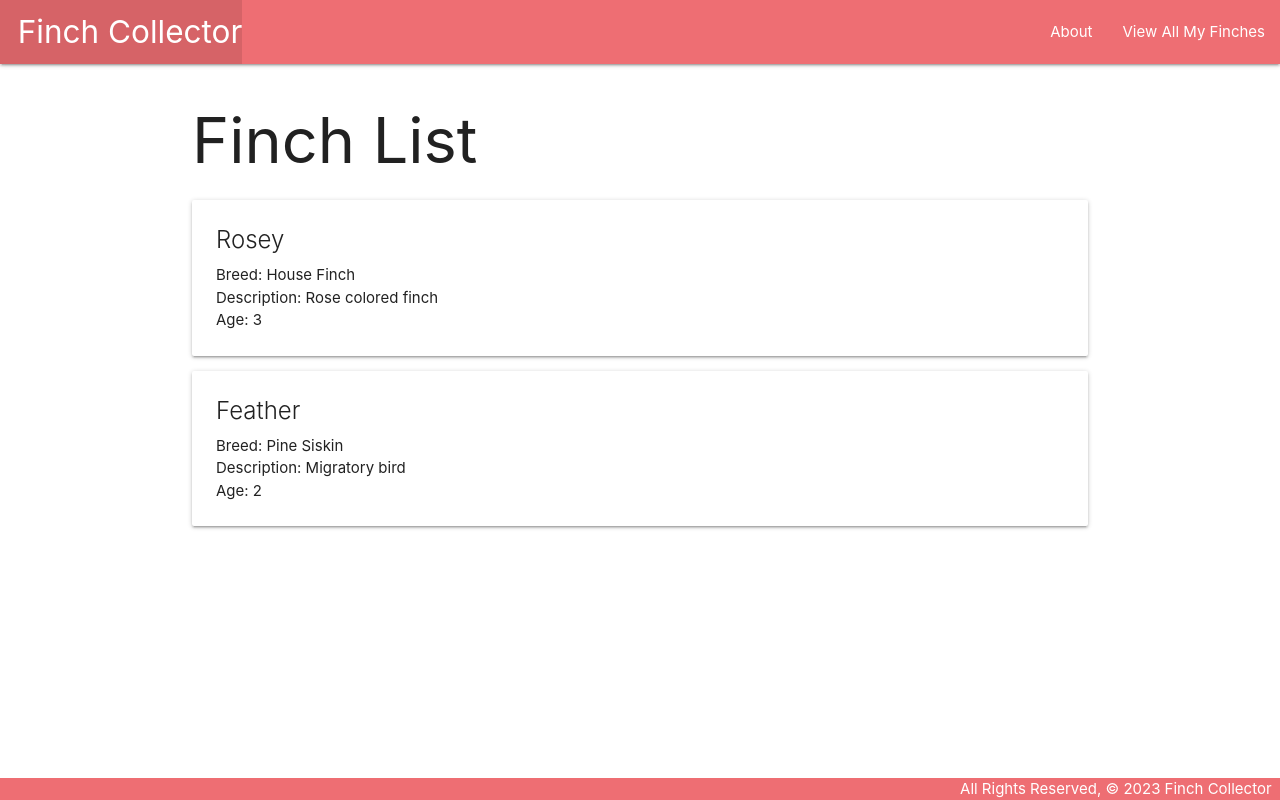
After one commit to rushang-patel/finch_collector, a Django app: page /finches/ in a window 1280 px wide. The commit adds this page. Run offline with Django 4.2, Linux system fonts and the light colour scheme.

Commit message:
Lab part 1 update

```diff
--- /dev/null
+++ b/main_app/static/css/style.css
@@ -0,0 +1,14 @@
+body {
+  display: flex;
+  min-height: 100vh;
+  flex-direction: column;
+}
+
+main {
+  flex: 1 0 auto;
+}
+
+footer.page-footer {
+  padding-top: 0;
+  text-align: right;
+}
--- /dev/null
+++ b/main_app/templates/base.html
@@ -0,0 +1,35 @@
+{% load static %}
+
+<!DOCTYPE html>
+<html lang="en">
+<head>
+  <meta charset="UTF-8">
+  <meta name="viewport" content="width=device-width, initial-scale=1.0">
+  <meta http-equiv="X-UA-Compatible" content="ie=edge">
+  <title>Finch Collector</title>
+  <link rel="stylesheet" href="https://cdnjs.cloudflare.com/ajax/libs/materialize/1.0.0/css/materialize.min.css">
+  <link rel="stylesheet" href="{% static 'css/style.css' %}">
+</head>
+<body>
+  <header class="navbar-fixed">
+    <nav>
+      <div class="nav-wrapper">
+        <ul>
+          <li><a href="{% url 'home' %}" class="left brand-logo">&nbsp;&nbsp;Finch Collector</a></li>
+        </ul>
+        <ul class="right">
+          <li><a href="{% url 'about' %}">About</a></li>
+          <li><a href="/finches">View All My Finches</a></li>
+        </ul>
+      </div>
+    </nav>
+  </header>
+  <main class="container">
+    {% block content %}
+    {% endblock %}
+  </main>
+  <footer class="page-footer">
+    <div class="right">All Rights Reserved, &copy; 2023 Finch Collector &nbsp;</div>
+  </footer>
+</body>
+</html>
--- /dev/null
+++ b/main_app/templates/finches/index.html
@@ -0,0 +1,21 @@
+{% extends 'base.html' %}
+{% block content %}
+
+<h1>Finch List</h1>
+
+{% for finch in finches %}
+  <div class="card">
+    <div class="card-content">
+      <span class="card-title">{{ finch.name }}</span>
+      <p>Breed: {{ finch.breed }}</p>
+      <p>Description: {{ finch.description }}</p>
+      {% if finch.age > 0 %}
+        <p>Age: {{ finch.age }}</p>
+      {% else %}
+        <p>Age: Chick</p>
+      {% endif %}
+    </div>
+  </div>
+{% endfor %}
+
+{% endblock %}
--- a/main_app/urls.py
+++ b/main_app/urls.py
@@ -3,4 +3,6 @@ from . import views
 
 urlpatterns = [
     path('', views.home, name='home'),
+    path('about/', views.about, name='about'),
+    path('finches/', views.finches_index, name='index'),
 ]
--- a/main_app/views.py
+++ b/main_app/views.py
@@ -1,6 +1,18 @@
 from django.shortcuts import render
 
-# Define the home view
+finches = [
+  {'name': 'Rosey', 'breed': 'House Finch', 'description': 'Rose colored finch', 'age': 3},
+  {'name': 'Feather', 'breed': 'Pine Siskin', 'description': 'Migratory bird', 'age': 2},
+]
+
+# Create your views here.
 def home(request):
-  # Include an .html file extension - unlike when rendering EJS templates
   return render(request, 'home.html')
+
+def about(request):
+  return render(request, 'about.html')
+
+def finches_index(request):
+  return render(request, 'finches/index.html', {
+    'finches': finches
+  })
```
Also changed, not shown: main_app/templates/about.html (added, +8 -0 lines), main_app/templates/home.html (+12 -6 lines).
